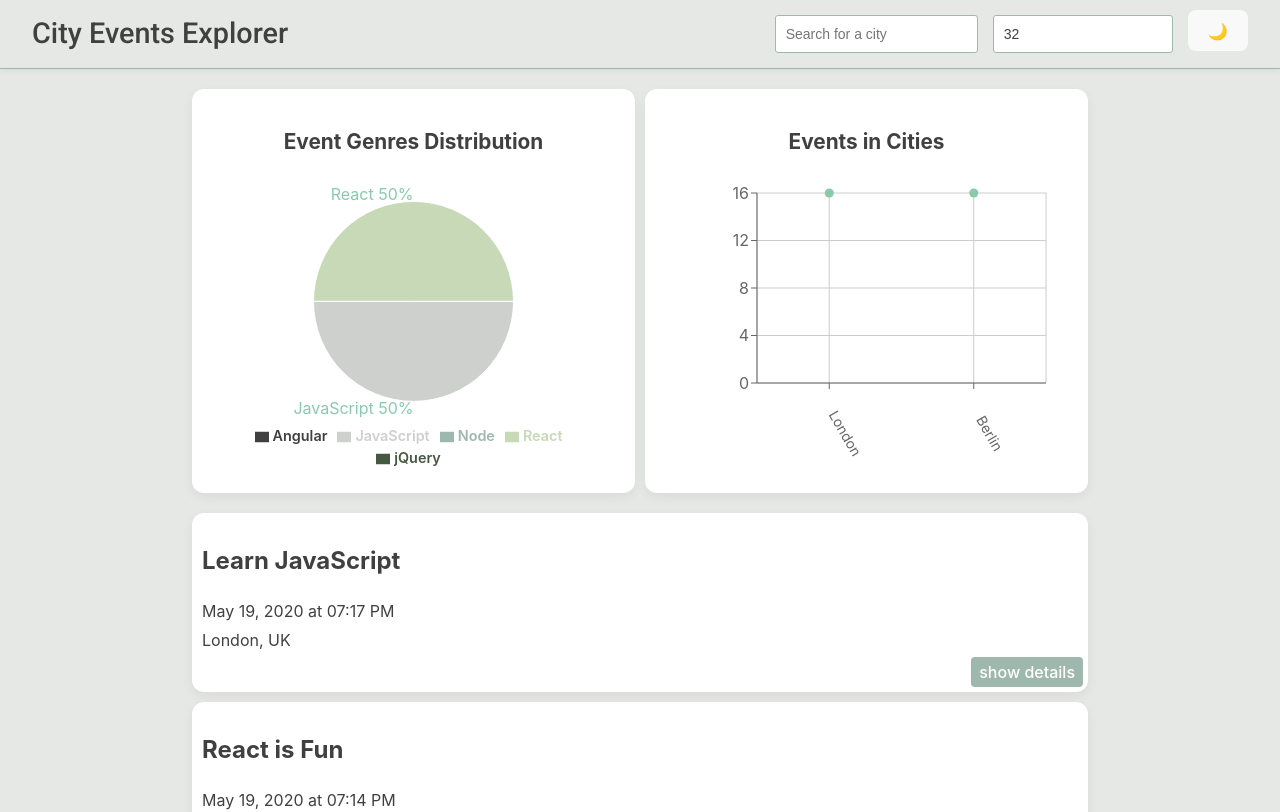
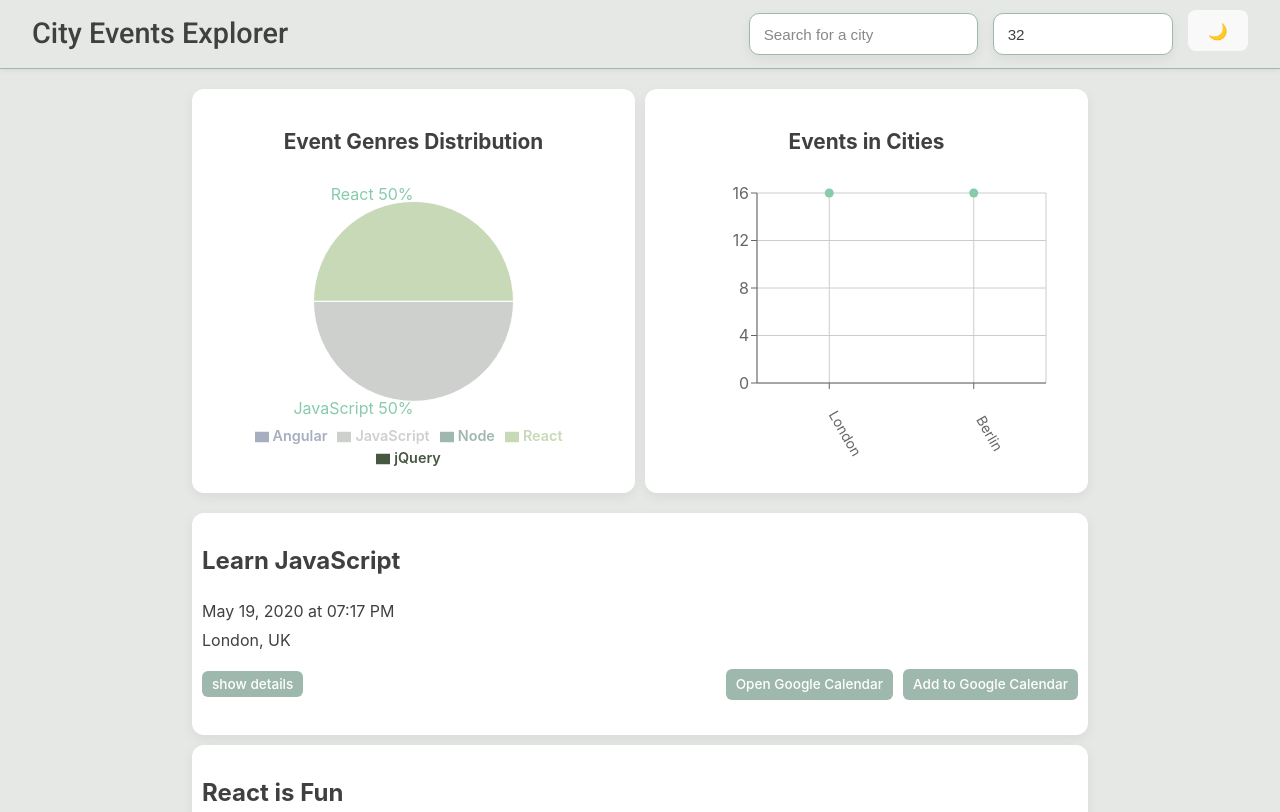
Before and after one commit to annapgsm/meet, a React (Vite) app: page / in a window 1280 px wide. Shown: the top 812 px of the page. Built offline with nearby package versions, Linux system fonts and the light colour scheme.

Commit message:
Added links to google calendar

```diff
--- a/index.html
+++ b/index.html
@@ -5,7 +5,7 @@
     <link rel="icon" type="image/svg+xml" href="/vite.svg" />
     <link rel="manifest" href="/manifest.json" />
     <meta name="viewport" content="width=device-width, initial-scale=1.0" />
-    <title>Vite + React</title>
+    <title>Meet App</title>
   </head>
   <body>
     <div id="root"></div>
--- a/src/App.css
+++ b/src/App.css
@@ -172,47 +172,43 @@ p {
   height: 38px;
 }
 
-
 /* ================================
-   INPUTS
-   ================================
+   INPUT FIELDS
+   ================================ */
 
 input[type="text"],
 input[type="number"] {
-  padding: 8px 6px 8px 10px;
-  border-radius: 4px;
-  outline: none;
+  height: 42px;
+  padding: 0 14px;
+  font-size: 0.95rem;
+  border-radius: 10px;
   border: 1px solid var(--color-input-border);
-  font-size: 14px;
-  line-height: 20px;
-  align-self: center;
-  height: 38px;
-  margin-bottom: 20px;
   background-color: var(--color-input-bg);
   color: var(--color-input-text);
+  box-shadow: 0 4px 12px rgba(0,0,0,0.06);
+  transition: all 0.2s ease;
 }
 
-.city {
-  width: 250px;
-}
-*/
-
-input[type="text"],
-input[type="number"] {
-  height: 38px;
-  line-height: 38px;
-  padding: 0 10px;
-  box-sizing: border-box;
-  font-size: 14px;
-  border-radius: 3px;
-  border: 1px solid var(--color-input-border);
-  background-color: var(--color-input-bg);
+/* Focus & Hover feedback */
+input[type="text"]:hover,
+input[type="number"]:hover,
+input[type="text"]:focus,
+input[type="number"]:focus {
+  border-color: #9FB8AD;
+  outline: none;
+  box-shadow: 0 6px 16px rgba(0,0,0,0.08);
 }
 
+/* Placeholder */
+input::placeholder {
+  color: #888;
+}
+
+/* Specific width for number input */
 input[type="number"] {
-  width: 180px;               /* specific width for number input */
-  color: var(--color-input-text); /* color override */
+  width: 180px;
 }
+
 /* ================================
    CITY SEARCH DROPDOWN
    ================================ */
@@ -280,24 +276,7 @@ input[type="number"] {
 }
 
 /* ================================
-   DETAILS BUTTON
-   ================================ */
-
-.details-btn {
-  position: absolute;
-  right: 5px;
-  bottom: 5px;
-  padding: 5px 8px;
-  border-radius: 4px;
-  outline: none;
-  cursor: pointer;
-  background-color: var(--color-button-bg);
-  color: var(--color-button-text);
-  border: none;
-}
-
-/* ================================
-   DETAILS SHOW / HIDE
+    DETAILS
    ================================ */
 
 .details {
@@ -314,6 +293,46 @@ input[type="number"] {
   max-height: 500px; /* large enough */
   opacity: 1;
   visibility: visible;
+}
+
+/* ================================
+   EVENT BUTTONS
+   ================================ */
+
+.event-actions {
+  display: flex;
+  align-items: center;          /* keeps everything on one line */
+  justify-content: space-between; /* details left, calendar right */
+  margin-top: 12px;
+}
+
+.calendar-actions {
+  display: flex;
+  gap: 10px;
+}
+
+/* shared style for all event action buttons */
+.event-btn {
+  padding: 5px 10px;                       /* comfortable click area */
+  border-radius: 6px;                      /* soft modern corners */
+  border: none;                            /* no default border */
+  cursor: pointer;                         /* show it's clickable */
+  font-size: 0.85rem;                      /* compact text */
+  background-color: var(--color-button-bg);
+  color: var(--color-button-text);
+  display: inline-flex;                    /* align icon/text nicely */
+  align-items: center;
+  white-space: nowrap;
+  transition: background-color 0.2s ease, /* smooth hover */
+              transform 0.2s ease,
+              box-shadow 0.2s ease;
+}
+
+/* unified hover effect */
+.event-btn:hover {
+  background-color: #9FB8AD;               /* your green */
+  transform: translateY(-1px);             /* subtle lift */
+  box-shadow: 0 4px 10px rgba(0,0,0,0.15);
 }
 
 /* ================================
--- a/src/components/Event.jsx
+++ b/src/components/Event.jsx
@@ -11,6 +11,33 @@ function Event({ event }) {
     minute: "2-digit",
   });
 
+  const openCalendarAtEventTime = () => {
+    const start = new Date(event.created);
+    const date = start.toISOString().split("T")[0];
+
+    return `https://calendar.google.com/calendar/u/0/r/day/${date}`;
+  };
+
+
+  const createGoogleCalendarLink = () => {
+    const start = new Date(event.created);
+    const end = new Date(start.getTime() + 60 * 60 * 1000); // +1 hour
+
+    const formatDate = (date) =>
+      date.toISOString().replace(/-|:|\.\d+/g, "");
+
+    const url = new URL("https://www.google.com/calendar/render");
+
+    url.searchParams.append("action", "TEMPLATE");
+    url.searchParams.append("text", event.summary);
+    url.searchParams.append("dates", `${formatDate(start)}/${formatDate(end)}`);
+    url.searchParams.append("details", event.description || "");
+    url.searchParams.append("location", event.location || "");
+
+    return url.toString();
+  };
+
+
   return (
     <li className="event">
       <h2 className="event-summary">{event.summary}</h2>
@@ -21,13 +48,32 @@ function Event({ event }) {
       <div className={`details ${showDetails ? 'open' : 'closed'}`}>
         <p className="description">{event.description}</p>
       </div>
-
-      <button
-        className="details-btn"
-        onClick={() => setShowDetails(!showDetails)}
-      >
-        {showDetails ? "hide details" : "show details"}
-      </button>
+      <div className="event-actions">
+        <button
+          className="event-btn"
+          onClick={() => setShowDetails(!showDetails)}
+        >
+          {showDetails ? "hide details" : "show details"}
+        </button>
+        <div className="calendar-actions">
+          <a
+            href={openCalendarAtEventTime()}
+            target="_blank"
+            rel="noopener noreferrer"
+            className="event-btn secondary"
+          >
+            Open Google Calendar
+          </a>
+          <a
+            href={createGoogleCalendarLink()}
+            target="_blank"
+            rel="noopener noreferrer"
+            className="event-btn"
+          >
+            Add to Google Calendar
+          </a>
+        </div>
+      </div>
     </li>
   );
 }
--- a/src/components/EventGenresChart.jsx
+++ b/src/components/EventGenresChart.jsx
@@ -11,7 +11,7 @@ const EventGenresChart = ({events}) =>{
 
     const [data, setData ] = useState([]);
     const genres = ['React', 'JavaScript', 'Node', 'jQuery', 'Angular'];
-    const colors = ['#C7D9B7', '#CED0CE','#9FB8AD','#475841','#3F403F'];
+    const colors = ['#C7D9B7', '#CED0CE','#9FB8AD','#475841','#A6AEBF'];
     useEffect(() => {
         setData(getData());
     }, [`${events}`])
```
Also changed, not shown: 1 other file (tests, documents, lock files or other folders).
